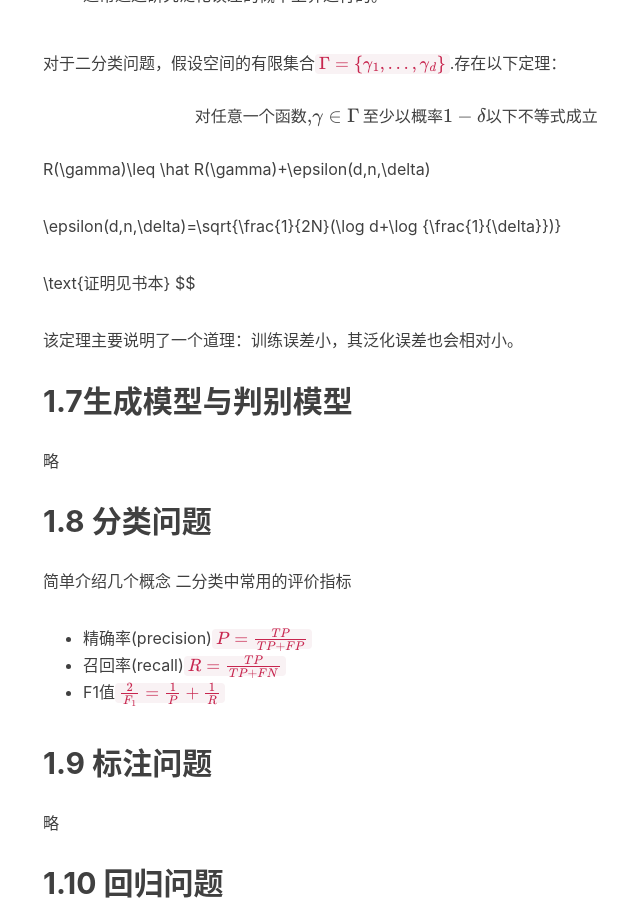
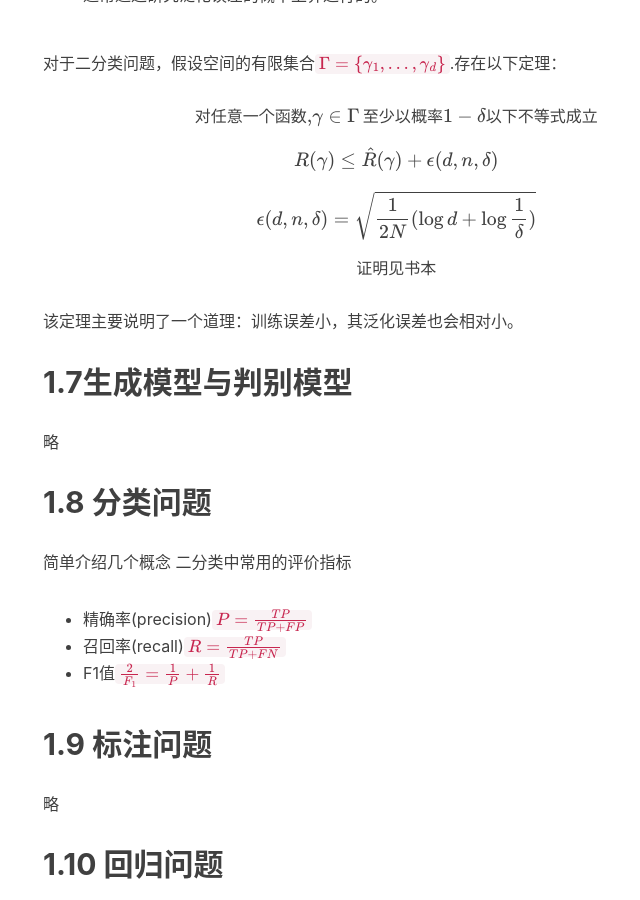
Before and after one commit to ChunhanLi/ChunhanLi.github.io, a Jekyll site: the page built from _posts/2018-09-23-统计学习方法（1）.md, in a window 1280 px wide and 900 px high, scrolled down 2874 px. Shown: the whole window, without its empty margins (222-862 px from the left). Built offline with Jekyll 4.4.1, drawn with Linux system fonts in a browser that asks for light colours; nearby versions of some CDN libraries; formulas are drawn with MathJax 3; comment, search, counter and statistics services are not loaded.

```diff
--- a/_posts/2018-09-23-统计学习方法（1）.md
+++ b/_posts/2018-09-23-统计学习方法（1）.md
@@ -60,13 +60,13 @@ tags:
 
 对于二分类问题，假设空间的有限集合`$\Gamma=\{\gamma_1,\dots,\gamma_d\}$`.存在以下定理：
 
-$$ \text{对任意一个函数,}\gamma \in \Gamma\,\text{至少以概率}1- \delta\text{以下不等式成立} $$
+$$ \text{对任意一个函数,}\gamma \in \Gamma\,\text{至少以概率}1- \delta\text{以下不等式成立}$$
 
-R(\gamma)\leq \hat R(\gamma)+\epsilon(d,n,\delta)
+$$R(\gamma)\leq \hat R(\gamma)+\epsilon(d,n,\delta)$$
 
-\epsilon(d,n,\delta)=\sqrt{\frac{1}{2N}(\log d+\log {\frac{1}{\delta}})}
+$$\epsilon(d,n,\delta)=\sqrt{\frac{1}{2N}(\log d+\log {\frac{1}{\delta}})}$$
 
-\text{证明见书本} $$
+$$\text{证明见书本} $$
 
 该定理主要说明了一个道理：训练误差小，其泛化误差也会相对小。
 ## 1.7生成模型与判别模型
```
